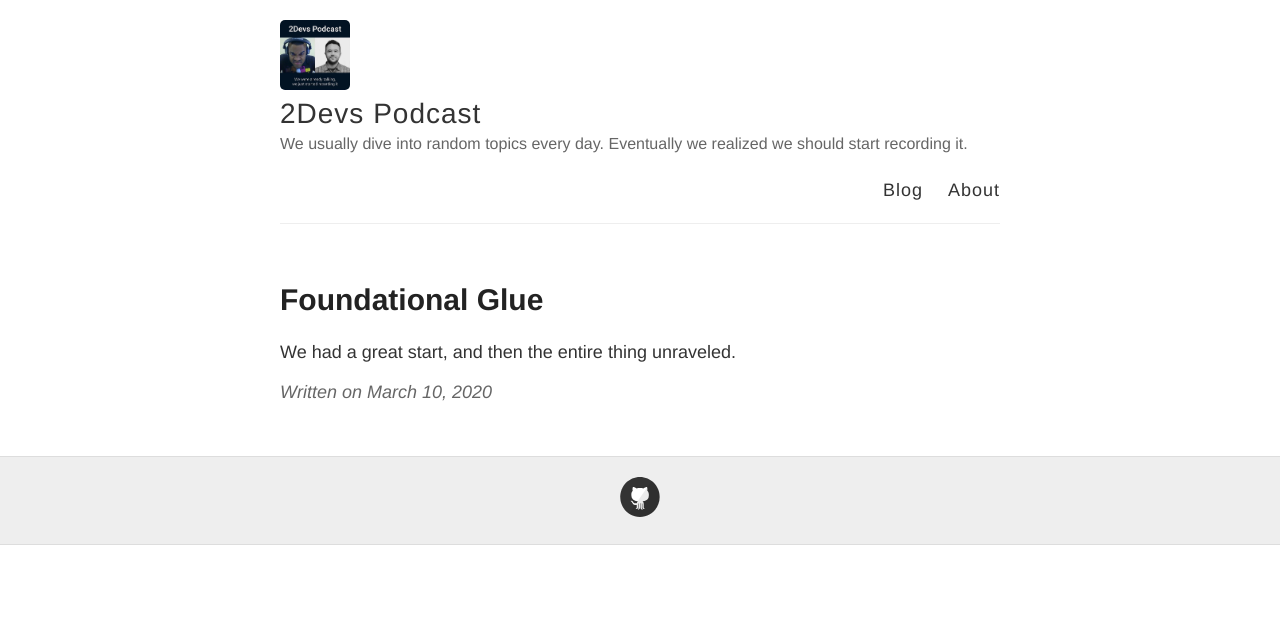
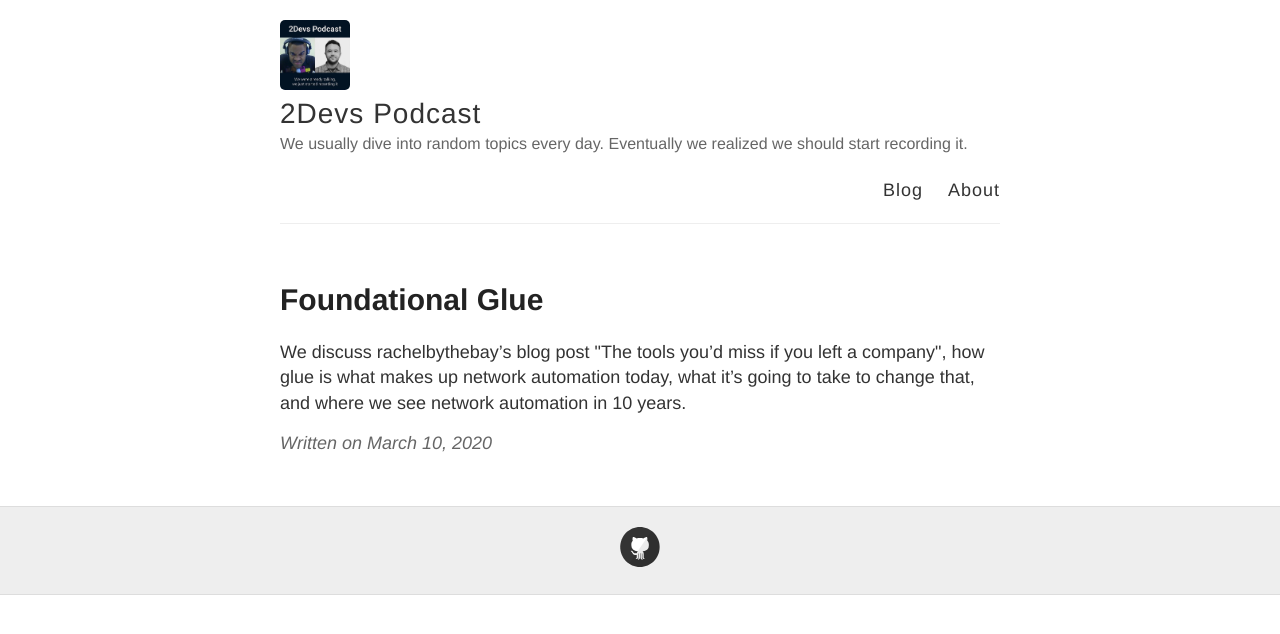
Before and after one commit to 2devs/podcast, a Jekyll site: the page built from _posts/2020-03-10-EP1-Foundational-Glue.md, in a window 1280 px wide. Shown: the top 634 px of the page. Built offline with Jekyll 4.4.1, drawn with Linux system fonts in a browser that asks for light colours.

Commit message:
Update EP1 description

```diff
--- a/_posts/2020-03-10-EP1-Foundational-Glue.md
+++ b/_posts/2020-03-10-EP1-Foundational-Glue.md
@@ -14,4 +14,4 @@ guid: 99c4255b
 category: episodes
 ---
 
-We had a great start, and then the entire thing unraveled.
+We discuss rachelbythebay's blog post \"The tools you'd miss if you left a company\", how glue is what makes up network automation today, what it's going to take to change that, and where we see network automation in 10 years.
```
